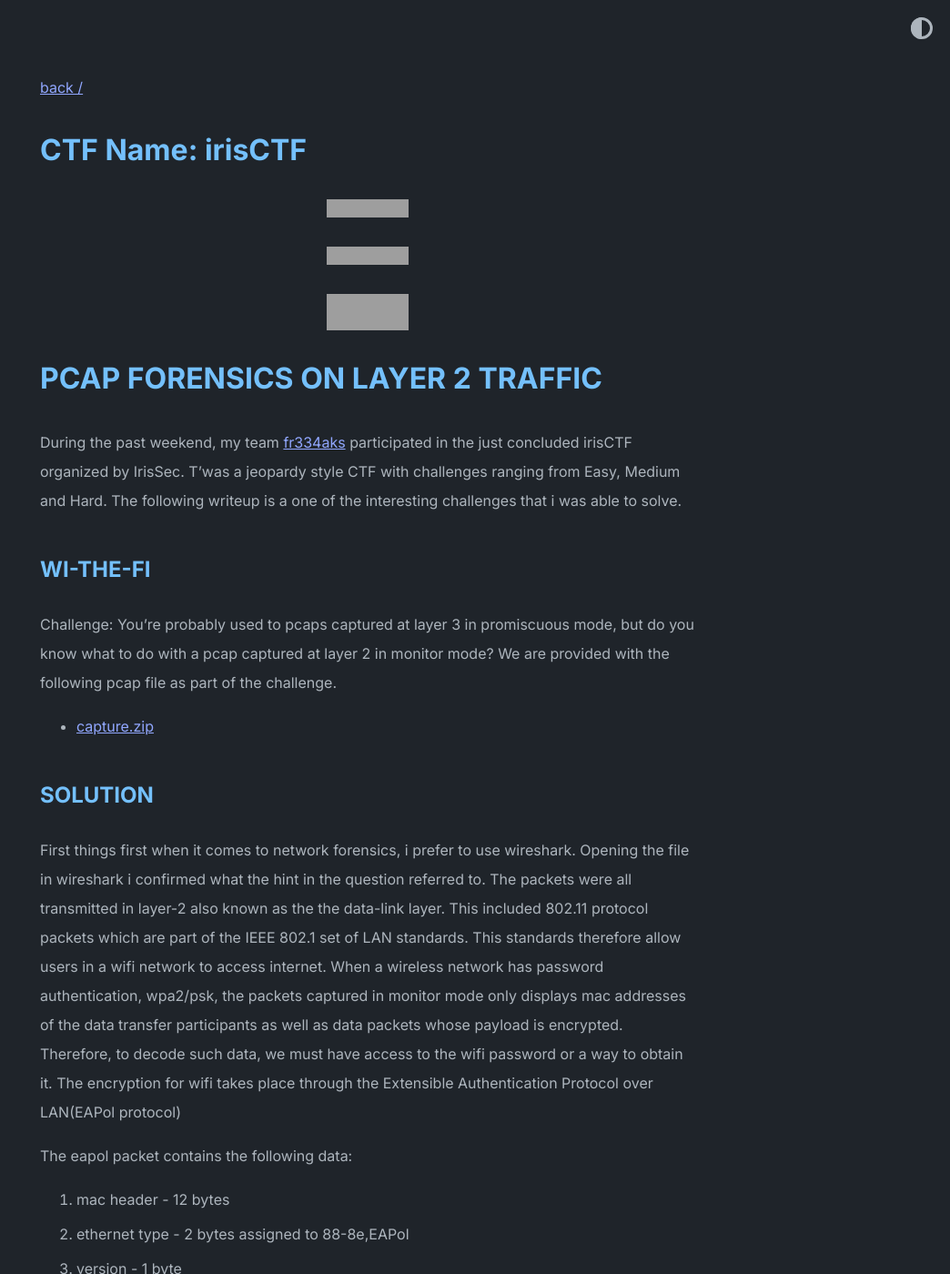
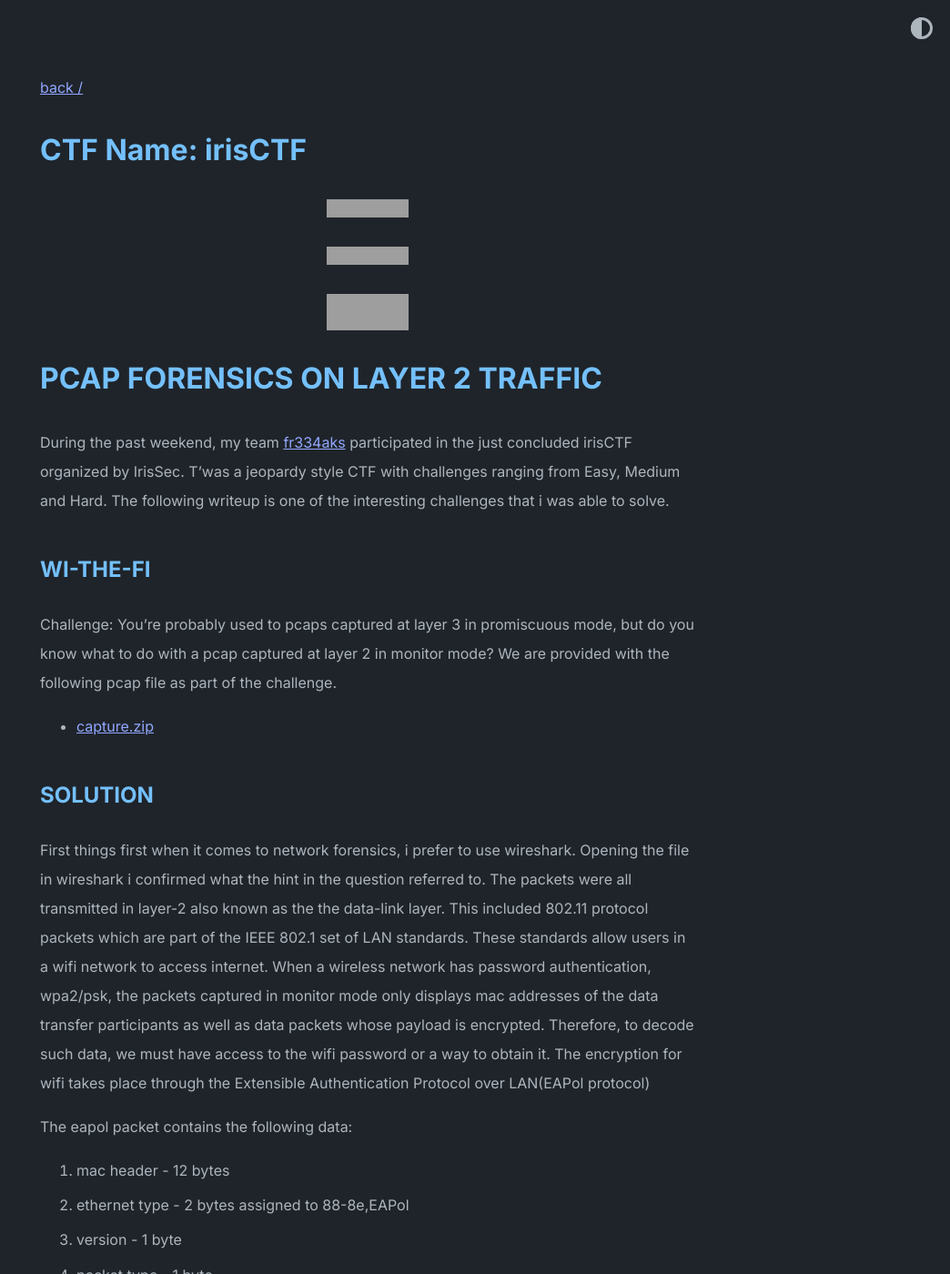
Before and after one commit to mystickev/mystickev.github.io, a Jekyll site: the page built from _posts/2023-01-09-wi-the-fi.md, in a window 1280 px wide and 1400 px high. Shown: the whole window at 91% size, without its empty margins (236-1280 px from the left). Built offline with Jekyll 4.4.1, drawn with Linux system fonts in a browser that asks for light colours; grey boxes are pictures that could not be loaded.

Commit message:
Update 2023-01-09-wi-the-fi.md

```diff
--- a/_posts/2023-01-09-wi-the-fi.md
+++ b/_posts/2023-01-09-wi-the-fi.md
@@ -16,7 +16,7 @@ tags:
 ![score](https://img.shields.io/badge/score-247-blue.svg)
 
 # PCAP FORENSICS ON LAYER 2 TRAFFIC
-During the past weekend, my team [fr334aks](https://github.com/fr334aks) participated in the just concluded irisCTF organized by IrisSec. T'was a jeopardy style CTF with challenges ranging from Easy, Medium and Hard. The following writeup is a one of the interesting challenges that i was able to solve.
+During the past weekend, my team [fr334aks](https://github.com/fr334aks) participated in the just concluded irisCTF organized by IrisSec. T'was a jeopardy style CTF with challenges ranging from Easy, Medium and Hard. The following writeup is one of the interesting challenges that i was able to solve.
 
 ## WI-THE-FI
 Challenge: You're probably used to pcaps captured at layer 3 in promiscuous mode, but do you know what to do with a pcap captured at layer 2 in monitor mode?
@@ -25,7 +25,7 @@ We are provided with the following pcap file as part of the challenge.
 - [capture.zip](/assets/capture.zip)
 
 ## SOLUTION
-<p>First things first when it comes to network forensics, i prefer to use wireshark. Opening the file in wireshark i confirmed what the hint in the question referred to. The packets were all transmitted in layer-2 also known as the the data-link layer. This included 802.11 protocol packets which are part of the IEEE 802.1 set of LAN standards. This standards therefore allow users in a wifi network to access internet.
+<p>First things first when it comes to network forensics, i prefer to use wireshark. Opening the file in wireshark i confirmed what the hint in the question referred to. The packets were all transmitted in layer-2 also known as the the data-link layer. This included 802.11 protocol packets which are part of the IEEE 802.1 set of LAN standards. These standards allow users in a wifi network to access internet.
 When a wireless network has password authentication, wpa2/psk, the packets captured in monitor mode only displays mac addresses of the data transfer participants as well as data packets whose payload is encrypted. Therefore, to decode such data, we must have access to the wifi password or a way to obtain it.
 The encryption for wifi takes place through the Extensible Authentication Protocol over LAN(EAPol protocol)</p>
 
```
